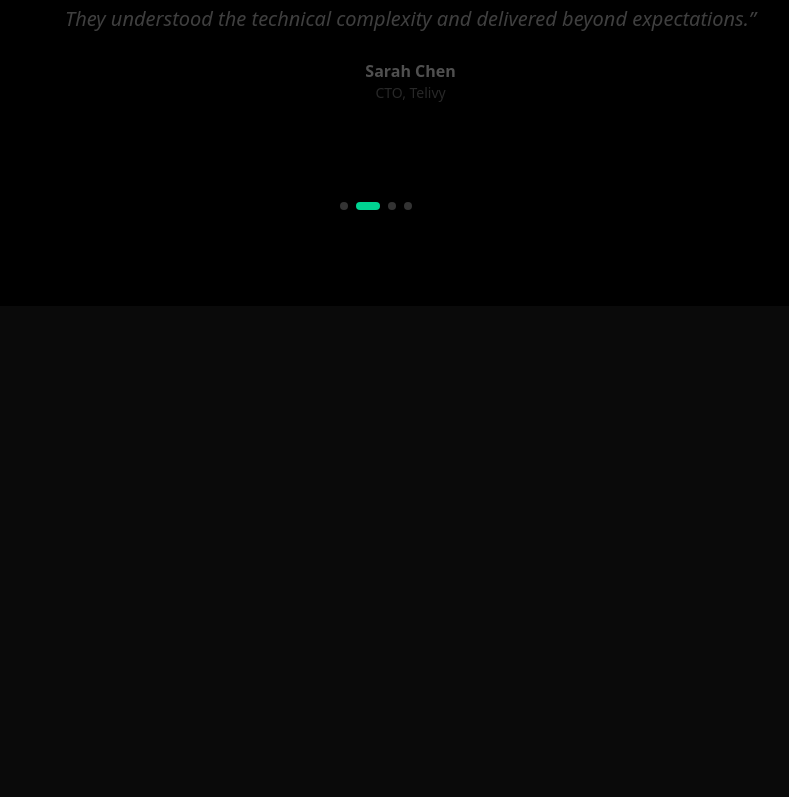
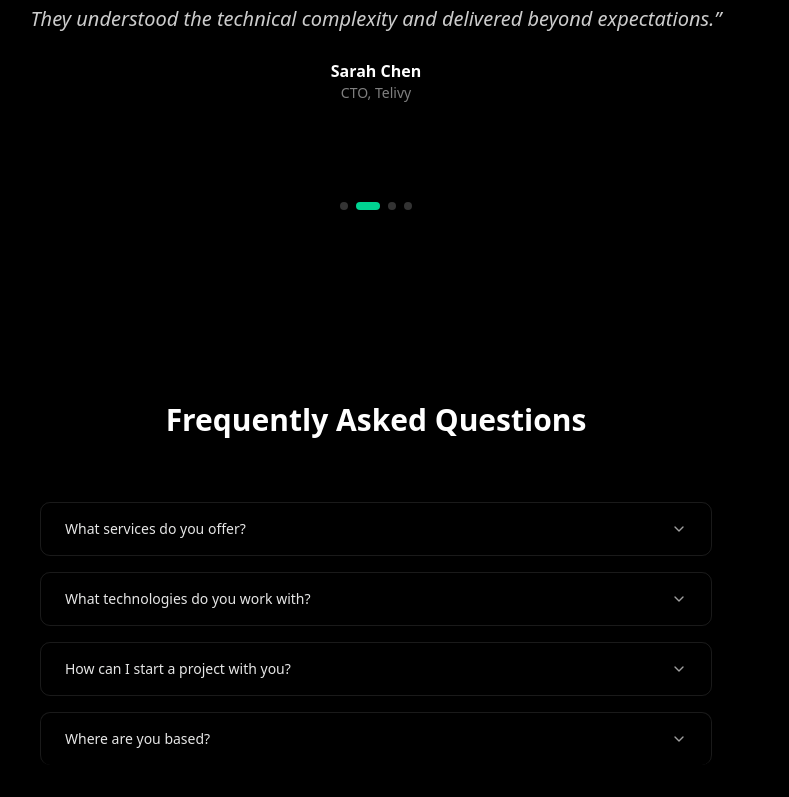
Before and after one commit to Stosiu/nextjs-developer-portfolio, a Next.js app: page /en in a window 1280 px wide. Shown: the part 2516-3313 px from the top of the page, without its empty margins (264-1053 px from the left). Before the commit the page ends 2822 px from the top, so only its background shows below. Built offline with nearby package versions, Linux system fonts and the light colour scheme.

Commit message:
feat: add FAQ section with accordion

```diff
--- a/src/app/[locale]/page.tsx
+++ b/src/app/[locale]/page.tsx
@@ -5,6 +5,7 @@ import {Logos} from '@/components/sections/logos';
 import {Projects} from '@/components/sections/projects';
 import {Stats} from '@/components/sections/stats';
 import {Testimonials} from '@/components/sections/testimonials';
+import {FAQ} from '@/components/sections/faq';
 
 type Props = {
   params: Promise<{locale: string}>;
@@ -22,6 +23,7 @@ export default async function HomePage({params}: Props) {
       <Projects />
       <Stats />
       <Testimonials />
+      <FAQ />
     </main>
   );
 }
--- /dev/null
+++ b/src/components/sections/faq.tsx
@@ -0,0 +1,40 @@
+'use client';
+
+import {useTranslations} from 'next-intl';
+import {
+  Accordion,
+  AccordionContent,
+  AccordionItem,
+  AccordionTrigger,
+} from '@/components/ui/accordion';
+
+const faqKeys = ['1', '2', '3', '4'] as const;
+
+export function FAQ() {
+  const t = useTranslations('faq');
+
+  return (
+    <section id="faq" className="py-24 px-4">
+      <div className="max-w-2xl mx-auto">
+        <h2 className="text-3xl font-bold text-center mb-16">{t('heading')}</h2>
+
+        <Accordion type="single" collapsible className="space-y-4">
+          {faqKeys.map((key) => (
+            <AccordionItem
+              key={key}
+              value={`item-${key}`}
+              className="border border-white/10 rounded-lg px-6 data-[state=open]:bg-white/5"
+            >
+              <AccordionTrigger className="text-left hover:no-underline text-white/90 py-4">
+                {t(`q${key}`)}
+              </AccordionTrigger>
+              <AccordionContent className="text-white/60 pb-4">
+                {t(`a${key}`)}
+              </AccordionContent>
+            </AccordionItem>
+          ))}
+        </Accordion>
+      </div>
+    </section>
+  );
+}
```
